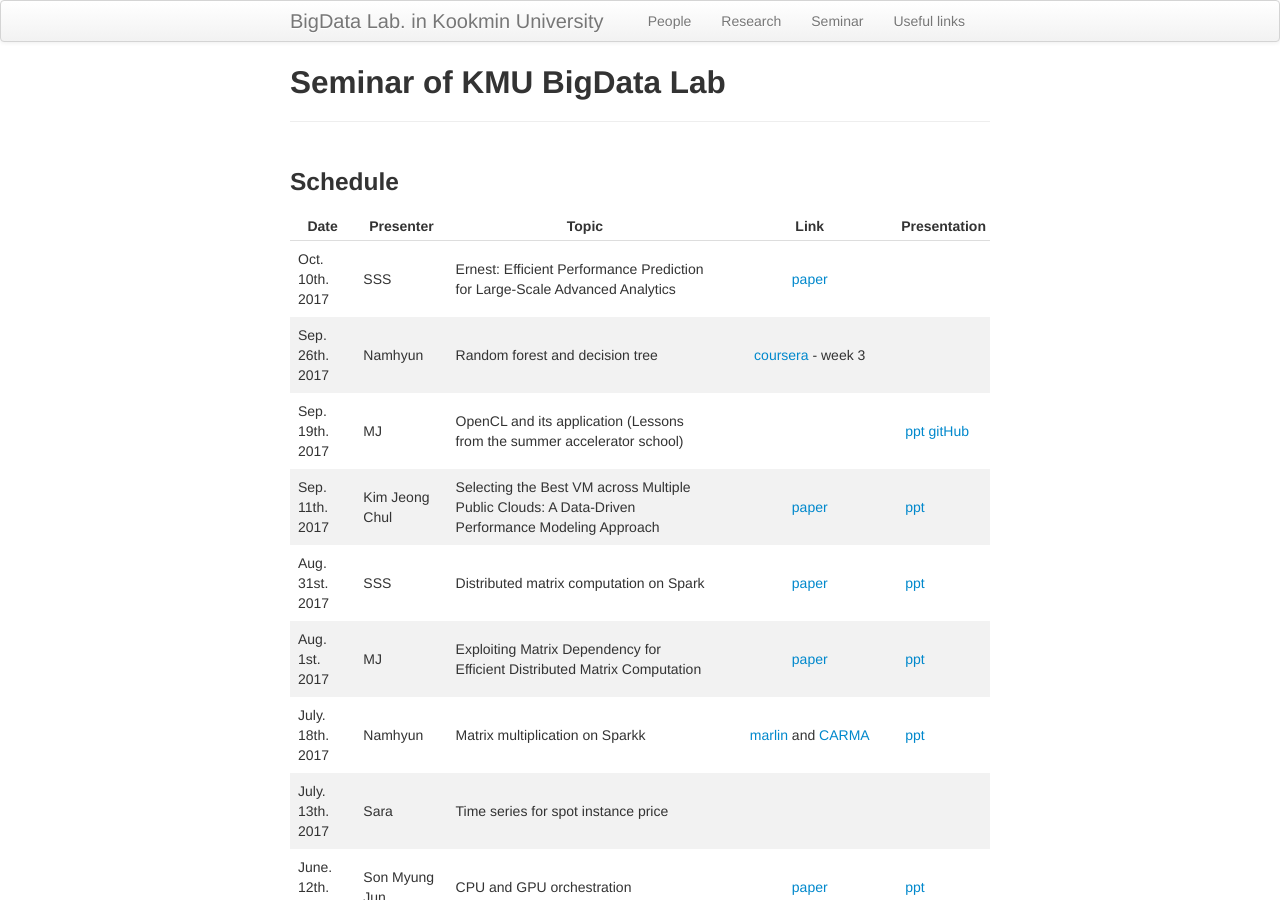
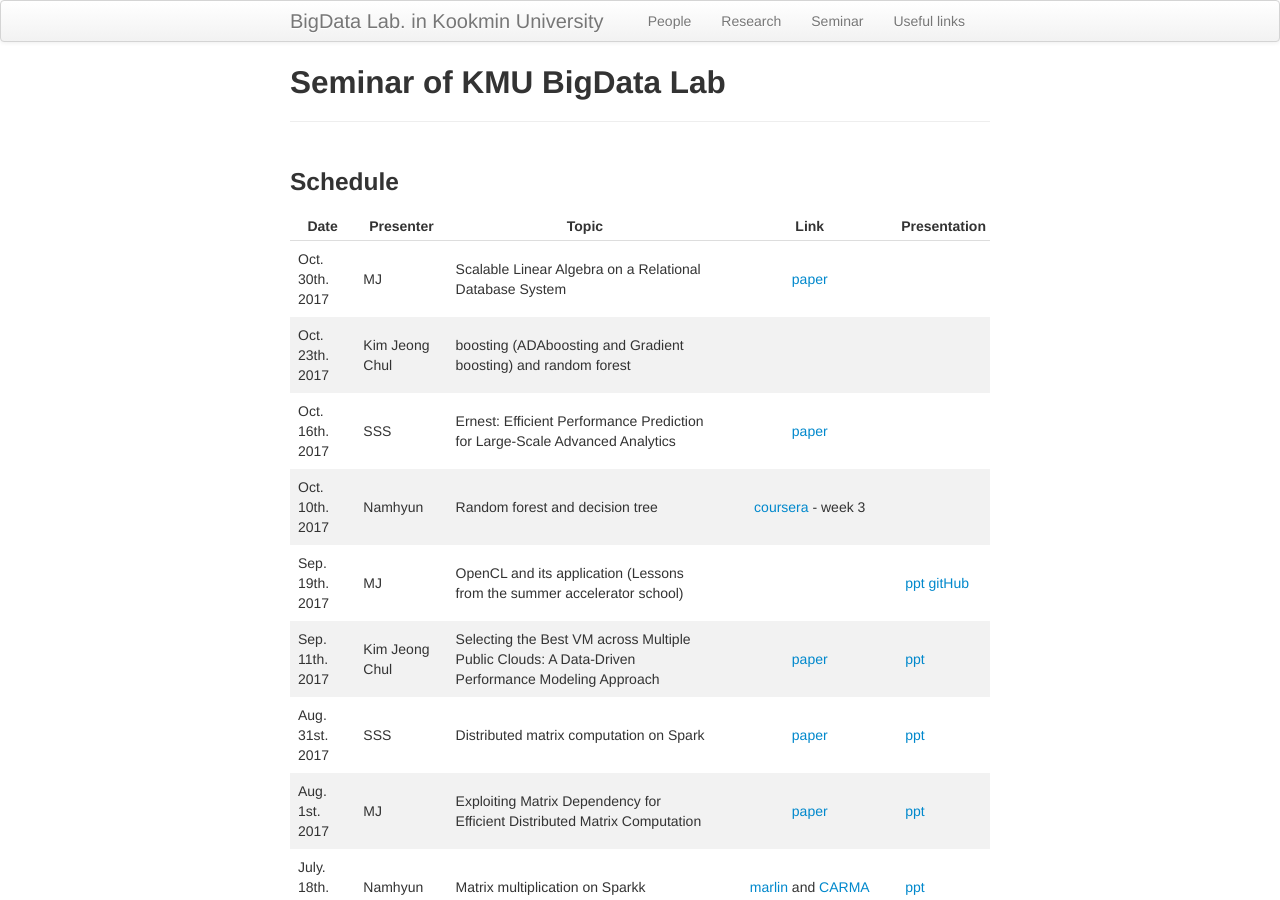
Before and after one commit to ddps-lab/kmu-bigdata.github.io, a Jekyll site: the page built from seminar/index.md, in a window 1280 px wide and 900 px high. Built offline with Jekyll 4.4.1, drawn with Linux system fonts in a browser that asks for light colours.

Commit message:
Adding seminar for mj and jc

```diff
--- a/seminar/index.md
+++ b/seminar/index.md
@@ -9,8 +9,10 @@ description: Seminar schedule of BigData Lab  in KMU
 
 | Date | Presenter | Topic | Link | Presentation |
 |------|-----------|-------|:----:|--------------|
-| Oct. 10th. 2017 | SSS | Ernest: Efficient Performance Prediction for Large-Scale Advanced Analytics | [paper](https://www.usenix.org/system/files/conference/nsdi16/nsdi16-paper-venkataraman.pdf) | |
-| Sep. 26th. 2017 | Namhyun | Random forest and decision tree | [coursera](https://www.coursera.org/learn/practical-machine-learning/) - week 3 | |
+| Oct. 30th. 2017 | MJ | Scalable Linear Algebra on a Relational Database System | [paper](http://ieeexplore.ieee.org/document/7930004/) | |
+| Oct. 23th. 2017 | Kim Jeong Chul | boosting (ADAboosting and Gradient boosting) and random forest | | |
+| Oct. 16th. 2017 | SSS | Ernest: Efficient Performance Prediction for Large-Scale Advanced Analytics | [paper](https://www.usenix.org/system/files/conference/nsdi16/nsdi16-paper-venkataraman.pdf) | |
+| Oct. 10th. 2017 | Namhyun | Random forest and decision tree | [coursera](https://www.coursera.org/learn/practical-machine-learning/) - week 3 | |
 | Sep. 19th. 2017 | MJ | OpenCL and its application (Lessons from the summer accelerator school) | | [ppt](https://docs.google.com/presentation/d/1UrcOTkwWslU17_Zjd8WX2g4ccnsNtlpwbT6T4FJjMLc/edit?usp=sharing) [gitHub](https://github.com/mjaysonnn/Accelerator)|
 | Sep. 11th. 2017 | Kim Jeong Chul | Selecting the Best VM across Multiple Public Clouds: A Data-Driven Performance Modeling Approach | [paper](https://rise.cs.berkeley.edu/blog/publication/selecting-best-vm-across-multiple-public-clouds-data-driven-performance-modeling-approach/) | [ppt](https://docs.google.com/presentation/d/1Uy0X-vKmbqgqoaONZ19eUDCuw1E0_zxuubRGgRZDxVA/edit?usp=sharing) |
 | Aug. 31st. 2017 | SSS | Distributed matrix computation on Spark | [paper](http://ieeexplore.ieee.org/document/7930046/) | [ppt](https://docs.google.com/presentation/d/1UFTaaLUZwBiRQS13aD6iICVsJpGBxWFcUcHsAYRDXGI/edit?usp=sharing) |
```
